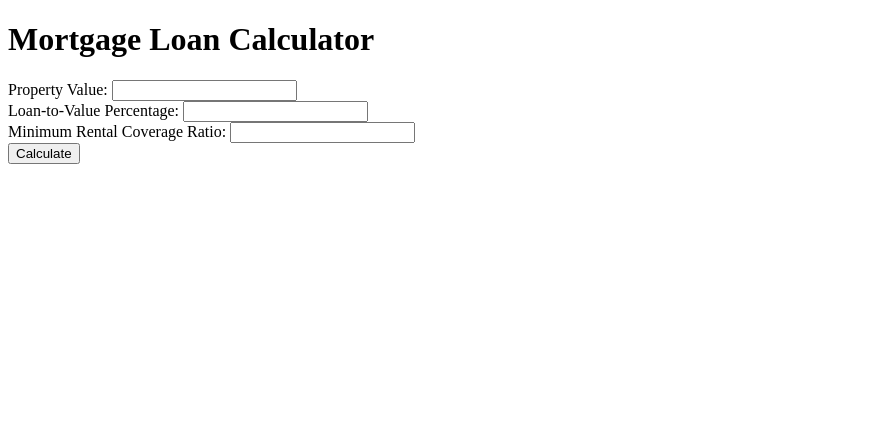
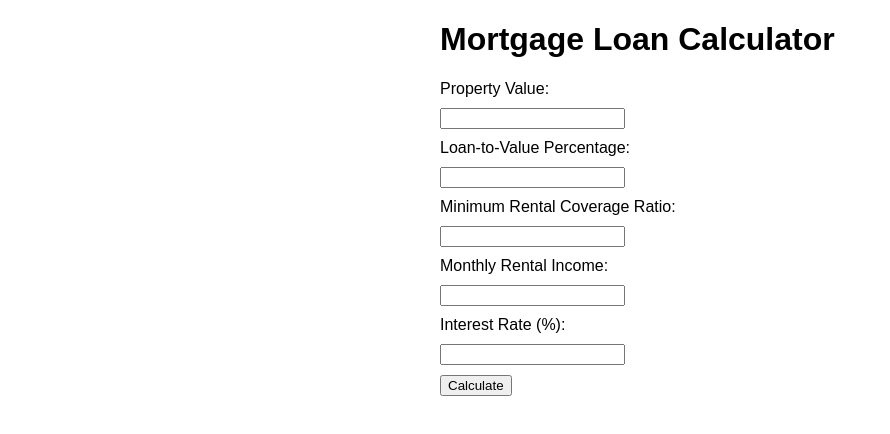
Before and after one commit to Minshull17/max-loan-calc, a plain HTML site: page index.html in a window 1280 px wide. Shown: the whole page, without its empty margins (0-890 px from the left). Drawn offline with Linux system fonts and the light colour scheme.

Commit message:
Update index.html - added rental fields

```diff
--- a/index.html
+++ b/index.html
@@ -4,22 +4,41 @@
     <meta charset="UTF-8">
     <meta name="viewport" content="width=device-width, initial-scale=1.0">
     <title>Mortgage Loan Calculator</title>
+    <style>
+        /* Optional: Add some basic styling */
+        body {
+            font-family: Arial, sans-serif;
+            max-width: 400px;
+            margin: 0 auto;
+        }
+
+        label, input, button {
+            display: block;
+            margin-bottom: 10px;
+        }
+    </style>
 </head>
 <body>
     <h1>Mortgage Loan Calculator</h1>
     <label for="propertyValue">Property Value:</label>
-    <input type="number" id="propertyValue" required><br>
+    <input type="number" id="propertyValue" required>
 
     <label for="ltvPercentage">Loan-to-Value Percentage:</label>
-    <input type="number" id="ltvPercentage" required><br>
+    <input type="number" id="ltvPercentage" required>
 
     <label for="rentalCoverageRatio">Minimum Rental Coverage Ratio:</label>
-    <input type="number" id="rentalCoverageRatio" required><br>
+    <input type="number" id="rentalCoverageRatio" required>
+
+    <label for="rentalIncome">Monthly Rental Income:</label>
+    <input type="number" id="rentalIncome" required>
+
+    <label for="interestRate">Interest Rate (%):</label>
+    <input type="number" id="interestRate" required>
 
     <button onclick="calculateLoan()">Calculate</button>
 
     <div id="result"></div>
 
-    <script src="calculation.js"></script>
+    <script src="calculator.js"></script>
 </body>
 </html>
```
